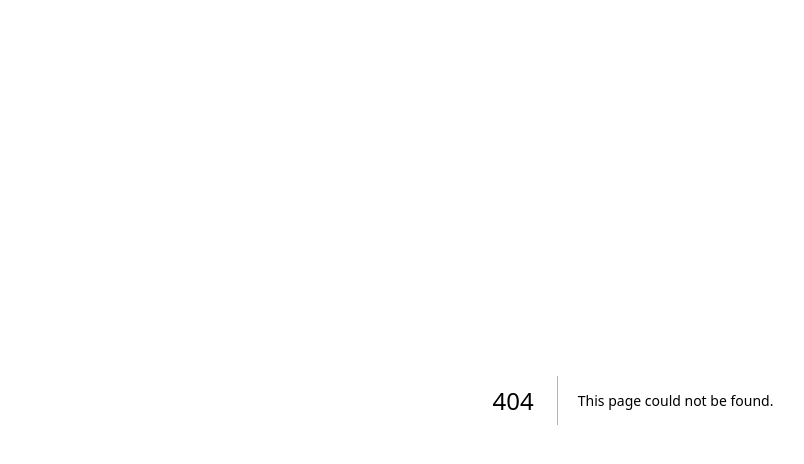
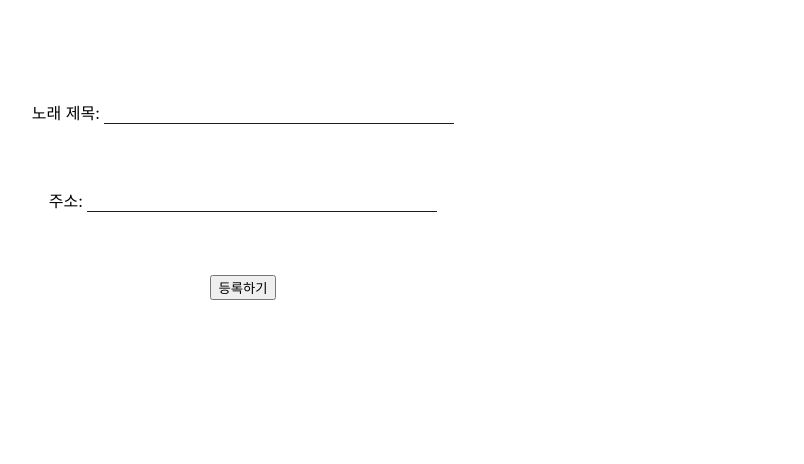
Before and after one commit to haneebunny/Adieu_2022, a Next.js app: page /music/what in a window 1280 px wide. Before the commit this address had no page. Shown: the top 464 px of the page, without its empty margins (7-811 px from the left). Built offline with nearby package versions, Linux system fonts and the light colour scheme.

Commit message:
:sparkles: firebase

```diff
--- a/package.json
+++ b/package.json
@@ -17,12 +17,14 @@
     "cloudinary-react": "^1.8.1",
     "eslint": "8.27.0",
     "eslint-config-next": "13.0.2",
+    "firebase": "^9.15.0",
     "next": "^13.0.3",
     "react": "18.2.0",
     "react-awesome-reveal": "^4.1.0",
     "react-dom": "18.2.0",
     "react-dropzone": "^14.2.3",
     "react-reveal": "^1.2.2",
+    "react-youtube": "^10.1.0",
     "typescript": "4.8.4"
   }
 }
--- a/pages/_app.tsx
+++ b/pages/_app.tsx
@@ -1,6 +1,10 @@
 import "../styles/globals.css";
 import type { AppProps } from "next/app";
 import Script from "next/script";
+
+// firebase
+import { initializeApp } from "firebase/app";
+import { getAnalytics } from "firebase/analytics";
 
 declare global {
   // Kakao 함수를 전역에서 사용할 수 있도록 선언
@@ -8,6 +12,19 @@ declare global {
     Kakao: any;
   }
 }
+const firebaseConfig = {
+  apiKey: process.env.NEXT_PUBLIC_FIREBASE_KEY,
+  authDomain: "adieu-2022.firebaseapp.com",
+  projectId: "adieu-2022",
+  storageBucket: "adieu-2022.appspot.com",
+  messagingSenderId: "899892134820",
+  appId: "1:899892134820:web:affedc92d952225d7a7731",
+  measurementId: "G-SGFQZ8WSNM",
+};
+
+export const firebaseApp = initializeApp(firebaseConfig);
+
+// const analytics = getAnalytics(app);
 
 export default function App({ Component, pageProps }: AppProps) {
   function kakaoInit() {
--- /dev/null
+++ b/pages/music/what/index.tsx
@@ -0,0 +1,5 @@
+import WhatMusic from "../../../src/components/unit/music/what/What.container";
+
+export default function WhatMusicPage() {
+  return <WhatMusic />;
+}
--- /dev/null
+++ b/src/components/unit/music/what/What.container.tsx
@@ -0,0 +1,45 @@
+import { useState } from "react";
+import { collection, getFirestore, addDoc } from "firebase/firestore/lite";
+import { firebaseApp } from "../../../../../pages/_app";
+import { useRouter } from "next/router";
+import { MyInput, Wrapper } from "./What.styles";
+
+export default function WhatMusic() {
+  const router = useRouter();
+  const [inputs, setInputs] = useState({
+    name: "",
+    url: "",
+  });
+
+  const onChangeInputs = (event) => {
+    setInputs({
+      ...inputs,
+      [event.target.id]: event.target.value,
+    });
+  };
+  async function onClickSubmit() {
+    console.log(inputs);
+    const music = collection(getFirestore(firebaseApp), "music");
+    await addDoc(music, {
+      ...inputs,
+    });
+    alert("게시물 등록에 성공하였습니다!");
+    router.push("/music/what");
+  }
+
+  return (
+    <div>
+      <Wrapper>
+        <div>
+          노래 제목: <MyInput id="name" type="text" onChange={onChangeInputs} />
+        </div>
+        <div>
+          주소: <MyInput id="url" type="text" onChange={onChangeInputs} />
+        </div>
+        <div>
+          <button onClick={onClickSubmit}>등록하기</button>
+        </div>
+      </Wrapper>
+    </div>
+  );
+}
--- /dev/null
+++ b/src/components/unit/music/what/What.styles.ts
@@ -0,0 +1,20 @@
+import styled from "@emotion/styled";
+
+export const Wrapper = styled.div`
+  display: flex;
+  flex-direction: column;
+  justify-content: space-between;
+  align-items: center;
+
+  margin-top: 100px;
+  height: 200px;
+  width: 500px;
+`;
+
+export const MyInput = styled.input`
+  width: 350px;
+  border-top: none;
+  border-left: none;
+  border-right: none;
+  border-bottom: 1px solid blue;
+`;
```
Also changed, not shown: src/components/unit/music/Music.container.tsx (+18 -1 lines), 2 other files (tests, documents, lock files or other folders).
